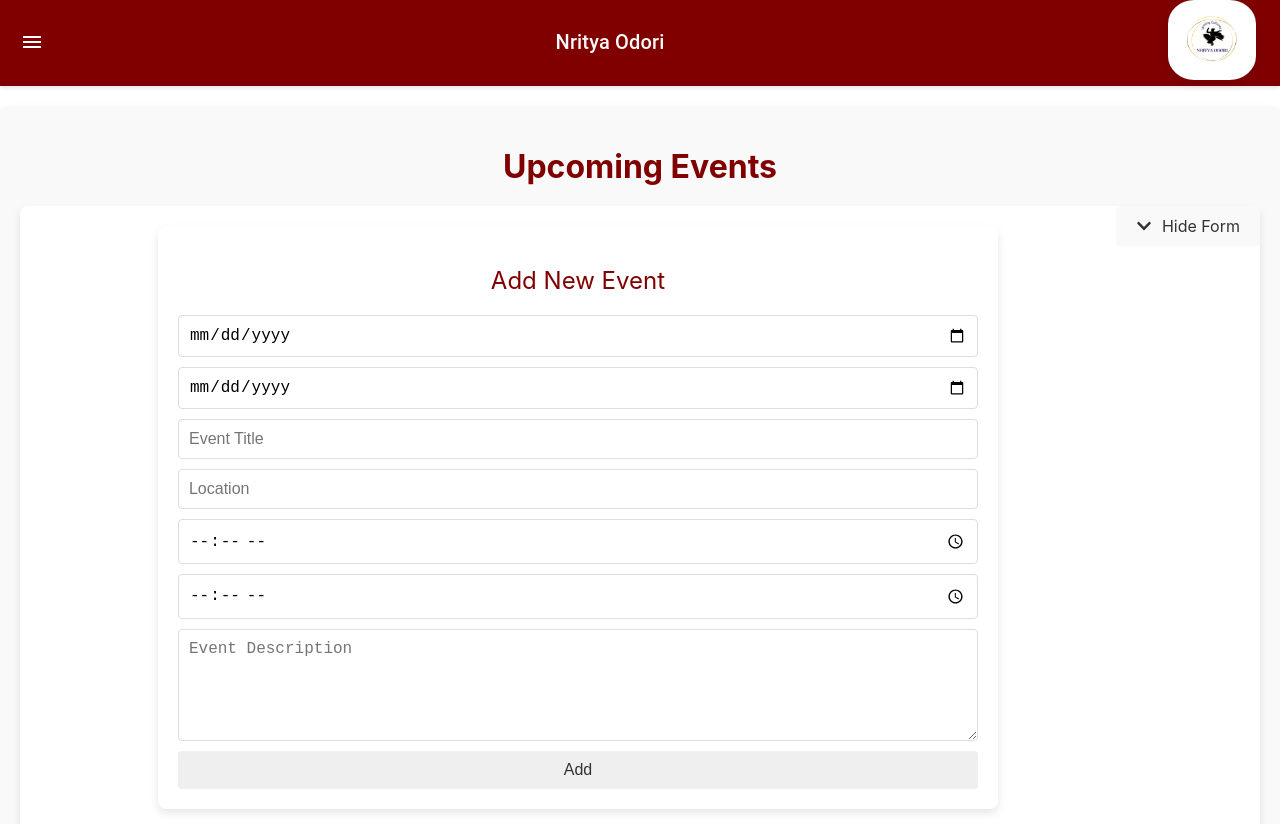
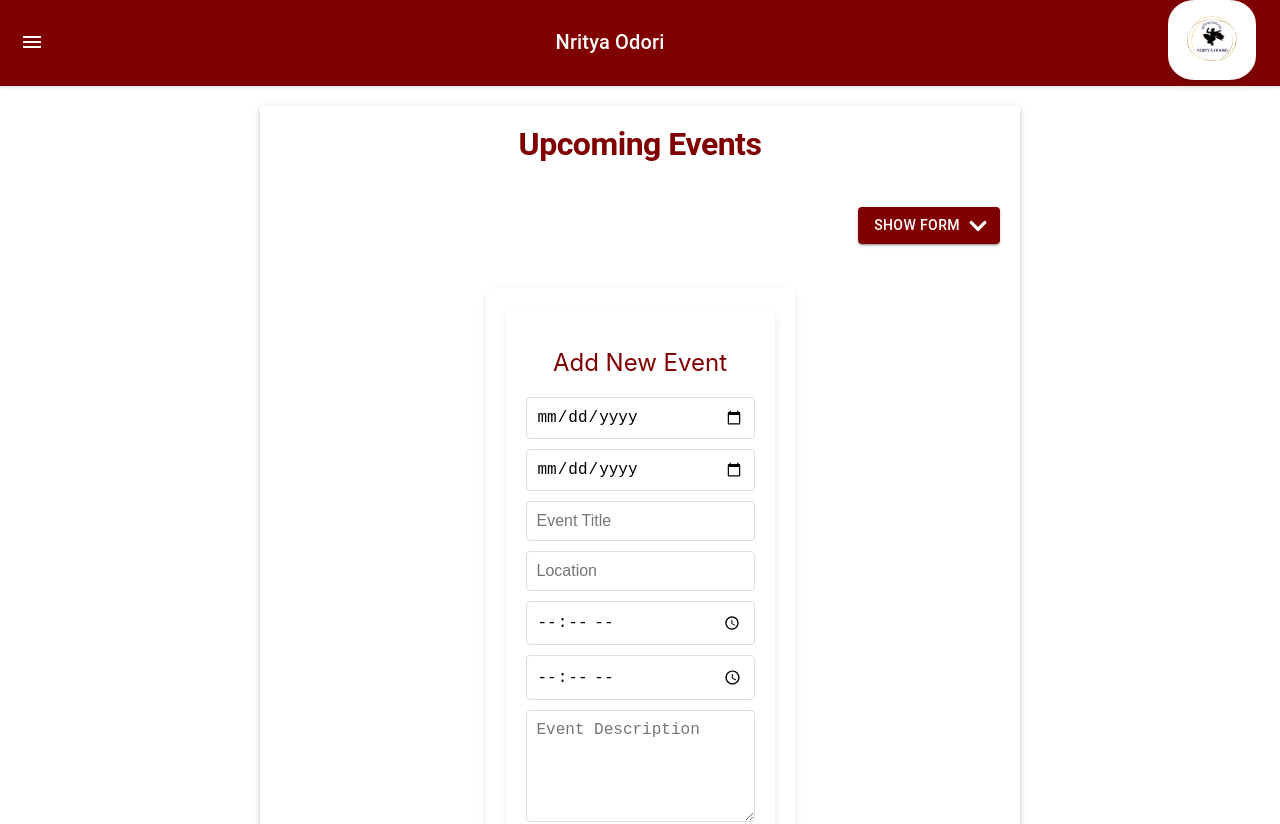
Before and after one commit to Manmohan-menon/codespaces-react-experimental-lab, a React (Vite) app: page /newevents in a window 1280 px wide. Shown: the top 824 px of the page. Built offline with nearby package versions, Linux system fonts and the light colour scheme.

Commit message:
refactored eventform and updated material-ui for contactus and upcoming events screens

```diff
--- a/src/components/ContactUsComponent.jsx
+++ b/src/components/ContactUsComponent.jsx
@@ -1,6 +1,8 @@
 import React, {useEffect} from 'react';
 import '../styles/ContactUs.css';
 import EventFormComponent from './EventFormComponent';
+import Grid2 from '@mui/material/Grid2';
+import { Typography, Paper } from '@mui/material';
 
 const ContactUsComponent = () => {
     useEffect(() => {
@@ -29,7 +31,7 @@ const ContactUsComponent = () => {
         } else {
           window.localStorage.setItem('contactEvents', JSON.stringify([eventData]));
         }
-      };
+    };
 
     const templateConfig = {
         showStartDate: false,
@@ -45,14 +47,23 @@ const ContactUsComponent = () => {
         submitButtonText: 'Send'
     };
     return (
-        <section className="contact-us">
-            <h1>Contact Us</h1>
-            <p>We value your feedback and inquiries. Our team will get back to you as soon as possible.</p>
-            <div className="contact-form-placeholder">
-                <h3>Karya pragati par h!...</h3>
-                <EventFormComponent onFormSubmit={handleSubmit} templateConfig={templateConfig} />
-            </div>
-        </section>
+        <Paper className="contact-us" elevation={3}>
+            <Grid2 container spacing={3} justifyContent="center" alignItems="center" direction="column">
+                <Grid2 item xs={12} className="contact-us-header">
+                    <Typography variant="h1" component="h1" color="primary">
+                        Contact Us
+                    </Typography>
+                </Grid2>
+                <Grid2 item xs={12}>
+                    <Typography variant="body1" component="p">
+                        We value your feedback and inquiries. Our team will get back to you as soon as possible.
+                    </Typography>
+                </Grid2>
+                <Grid2 item xs={12} className="contact-form-placeholder">
+                    <EventFormComponent onFormSubmit={handleSubmit} templateConfig={templateConfig} />
+                </Grid2>
+            </Grid2>
+        </Paper>
     );
 };
 
--- a/src/components/EventFormComponent.jsx
+++ b/src/components/EventFormComponent.jsx
@@ -40,28 +40,50 @@ const EventFormComponent = ({ templateConfig, onFormSubmit }) => {
   };
 
   const renderFields = () => {
+    const inputFields = [
+      { condition: templateConfig.showStartDate, type: "date", name: "startDate", placeholder: "", value: formData.startDate },
+      { condition: templateConfig.showEndDate, type: "date", name: "endDate", placeholder: "", value: formData.endDate },
+      { condition: templateConfig.showTitle, type: "text", name: "title", placeholder: "Event Title", value: formData.title },
+      { condition: templateConfig.showLocation, type: "text", name: "location", placeholder: "Location", value: formData.location },
+      { condition: templateConfig.showStartTime, type: "time", name: "startTime", placeholder: "", value: formData.startTime },
+      { condition: templateConfig.showEndTime, type: "time", name: "endTime", placeholder: "", value: formData.endTime },
+      { condition: templateConfig.showDescription, type: "textarea", name: "description", placeholder: "Event Description", value: formData.description, rows: 5, cols: 5 },
+      { condition: templateConfig.showVideo, type: "text", name: "video", placeholder: "Event Video Link", value: formData.video },
+      { condition: templateConfig.showName, type: "text", name: "name", placeholder: "Enter Your Name", value: formData.name },
+      { condition: templateConfig.showEmail, type: "text", name: "email", placeholder: "Enter Your Email", value: formData.email },
+      { condition: templateConfig.showMessage, type: "textarea", name: "message", placeholder: "Enter Your Message", value: formData.message, rows: 5, cols: 5 }
+    ];
+
     return (
         <>
-            {templateConfig.showStartDate &&(<input type="date" name="startDate" value={formData.startDate} onChange={handleChange} />)}
-            {templateConfig.showEndDate && (
-                <input type="date" name="endDate" value={formData.endDate} onChange={handleChange} />
+            {inputFields.map((field, index) =>
+                field.condition && (
+                    field.type === "textarea" ? (
+                        <textarea
+                            key={index}
+                            name={field.name}
+                            value={field.value}
+                            onChange={handleChange}
+                            rows={field.rows}
+                            cols={field.cols}
+                            placeholder={field.placeholder}
+                        />
+                    ) : (
+                        <input
+                            key={index}
+                            type={field.type}
+                            name={field.name}
+                            value={field.value}
+                            onChange={handleChange}
+                            placeholder={field.placeholder}
+                        />
+                    )
+                )
             )}
-            {templateConfig.showTitle && (<input type="text" name="title" value={formData.title} onChange={handleChange} placeholder="Event Title" />)}
-            {templateConfig.showLocation && (<input type="text" name="location" value={formData.location} onChange={handleChange} placeholder="Location" />)}
-            {templateConfig.showStartTime && (<input type="time" name="startTime" value={formData.startTime} onChange={handleChange} />)}
-            {templateConfig.showEndTime && (<input type="time" name="endTime" value={formData.endTime} onChange={handleChange} />)}
-            {templateConfig.showDescription && (
-                <textarea name="description" value={formData.description} onChange={handleChange} rows={5} cols={5} placeholder="Event Description" />
-            )}
-            {templateConfig.showVideo && (
-                <input type="text" name="video" value={formData.video} onChange={handleChange} placeholder="Event Video Link" />
-            )}
-            {templateConfig.showName && ( <input type="text" name="Name" value={formData.name} onChange={handleChange} placeholder="Enter Your Name" />)}
-            {templateConfig.showEmail && (<input type="text" name="Email" value={formData.email} onChange={handleChange} placeholder="Enter Your Email" />)}
-            {templateConfig.showMessage &&(<textarea name="Message" value={formData.message} onChange={handleChange} rows={5} cols={5} placeholder="Enter Your message query" />)}
         </>
-    );
+    )
   };
+
 
   return (
     <form onSubmit={handleSubmit} className="event-form">
--- a/src/components/NewEventsComponent.jsx
+++ b/src/components/NewEventsComponent.jsx
@@ -2,6 +2,8 @@ import React, {useState, useEffect} from 'react';
 import '../styles/NewEvents.css';
 import EventFormComponent from '../components/EventFormComponent';
 import { FaChevronDown, FaChevronUp } from 'react-icons/fa';
+import Grid2 from '@mui/material/Grid2';
+import { Typography, Paper, Table, TableBody, TableCell, TableContainer, TableHead, TableRow, Button } from '@mui/material';
 
 
 const NewEventsComponent = () => {
@@ -42,28 +44,30 @@ const NewEventsComponent = () => {
 
       const renderTable = () => {
         return (
-          <table className="events-table" style={{ borderCollapse: 'collapse', width: '100%' }}>
-            <thead>
-              <tr>
-                <th>Date</th>
-                <th>Title</th>
-                <th>Time</th>
-                <th>Location</th>
-                <th>Description</th>
-              </tr>
-            </thead>
-            <tbody>
-              {events.map((event, index) => (
-                <tr key={index}>
-                  <td>{`${event.startDate} - ${event.endDate}`}</td>
-                  <td>{event.title}</td>
-                  <td>{`${event.startTime} - ${event.endTime}`}</td>
-                  <td>{event.location}</td>
-                  <td>{event.description}</td>
-                </tr>
-              ))}
-            </tbody>
-          </table>
+          <TableContainer component={Paper}>
+            <Table className='events-table' aria-label='events table'>
+              <TableHead>
+                <TableRow>
+                  <TableCell>Date</TableCell>
+                  <TableCell>Title</TableCell>
+                  <TableCell>Time</TableCell>
+                  <TableCell>Location</TableCell>
+                  <TableCell>Description</TableCell>
+                </TableRow>
+              </TableHead>
+              <TableBody>
+                {events.map((event, index) => (
+                  <TableRow key={index}>
+                    <TableCell>{`${event.startDate} - ${event.endDate}`}</TableCell>
+                    <TableCell>{event.title}</TableCell>
+                    <TableCell>{`${event.startTime} - ${event.endTime}`}</TableCell>
+                    <TableCell>{event.location}</TableCell>
+                    <TableCell>{event.description}</TableCell>
+                  </TableRow>
+                ))}
+              </TableBody>
+            </Table>
+          </TableContainer>
         );
       };
 
@@ -82,18 +86,25 @@ const NewEventsComponent = () => {
         submitButtonText: 'Add'
       };
       return (
-        <div className="new-events">
-            <h1>Upcoming Events</h1>
-            {process.env.NODE_ENV === 'development' && (
-                <div className="form-btn" onClick={toggleForm}>
-                    {isOpen ? <FaChevronUp className="toggle-icon" /> : <FaChevronDown className="toggle-icon" />}
-                    <span className="toggle-text">{isOpen ? 'Show Form' : 'Hide Form'}</span>
-                </div>
-            )}
-            <div className="event-card">
+        <Paper className="new-events" elevation={3}>
+          <Grid2 container spacing={3} justifyContent="center" alignItems="center" direction="column">
+              <Grid2 item xs={12} className="new-events-header">
+                  <Typography variant="h1" component="h1" color="primary">
+                     Upcoming Events
+                  </Typography>
+              </Grid2>
+              {process.env.NODE_ENV === 'development' && (
+                <Grid2 item xs={12} className="form-btn">
+                  <Button onClick={toggleForm} variant="contained" color="primary" endIcon={isOpen ? <FaChevronUp /> : <FaChevronDown />}>
+                    {isOpen ? 'Hide Form' : 'Show Form'}
+                  </Button>
+                </Grid2>
+              )}
+              <Grid2 item xs={12} className="event-card">
                 {showForm ? <EventFormComponent templateConfig={templateConfig} onFormSubmit={handleFormSubmit} /> : renderTable()}
-            </div>
-        </div>
+              </Grid2>
+          </Grid2>
+       </Paper>
     );
 };
 
--- a/src/styles/AboutUs.css
+++ b/src/styles/AboutUs.css
@@ -65,9 +65,6 @@
 
 .about-us-header {
     text-align: center;
-    /* display: flex;
-    justify-content: center;
-    align-items: center; */
 }
 
 .about-us h1 {
--- a/src/styles/CollaborateEvents.css
+++ b/src/styles/CollaborateEvents.css
@@ -14,7 +14,7 @@
     margin-bottom: 20px;
   }
 
-  .form-btn {
+  .collaborate-events .form-btn {
     cursor: pointer;
     margin-bottom: 20px;
     display: flex;
@@ -32,17 +32,17 @@
     z-index: 1; /* Ensure the button appears above the dropdown */
   }
 
-  .form-btn:hover {
+  .collaborate-events .form-btn:hover {
     background: linear-gradient(to bottom, #950000, #800000);
     color: #ffffff; /* White text on hover for contrast */
   }
 
-  .toggle-icon {
+  .collaborate-events .toggle-icon {
     margin-right: 10px;
     transition: transform 0.3s ease;
   }
 
-  .toggle-text {
+  .collaborate-events .toggle-text {
     font-size: 16px;
   }
 
--- a/src/styles/ContactUs.css
+++ b/src/styles/ContactUs.css
@@ -5,28 +5,22 @@
     box-shadow: 0 4px 8px rgba(0, 0, 0, 0.1);
     margin: auto;
     margin-bottom: 30px;
-    max-width: 800px;
+    width: 100%;
+}
+
+.contact-us-header {
     text-align: center;
 }
 
 .contact-us h1 {
-    color: #800000;
     font-weight: bold;
-}
-
-.contact-us p {
-    color: #333;
-    font-size: 16px;
-    margin: 20px 0;
+    font-size: 2rem;
 }
 
 .contact-form-placeholder {
     margin-top: 20px;
 }
 
-.contact-form-placeholder h3 {
-    color: #800000;
-}
 
 /* Responsive Styles */
 @media (max-width: 768px) {
@@ -38,8 +32,4 @@
     .contact-us h1 {
         font-size: 20px;
     }
-
-    .contact-us p, .contact-form-placeholder h3 {
-        font-size: 14px;
-    }
 }
--- a/src/styles/NewEvents.css
+++ b/src/styles/NewEvents.css
@@ -4,46 +4,26 @@
   border-radius: 8px;
   box-shadow: 0 4px 8px rgba(0, 0, 0, 0.1);
   margin: 20px auto;
-  width: 100%;
-  /* max-width: 800px; */
+  width: 45rem;
 }
+
+.new-events-header {
+  text-align: center;
+}
+
+.new-events .form-btn {
+  display: flex;
+  justify-content: flex-end;
+  margin-bottom: 20px;
+  margin-left: auto;
+}
+
 .new-events h1 {
-  color: #800000;
-  text-align: center;
+  /* color: #800000;
+  text-align: center; */
   font-weight: bold;
   margin-bottom: 20px;
-}
-
-.form-btn {
-  cursor: pointer;
-  margin-bottom: 20px;
-  display: flex;
-  align-items: center;
-  justify-content: center;
-  padding: 10px 20px;
-  border: none;
-  border-radius: 4px;
-  background-color: #f9f9f9; /* Add a background color for visibility */
-  color: #333; /* Dark grey text for readability */
-  transition: background-color 0.3s, color 0.3s;
-  position: relative;
-  float: right; /* Align the button to the right */
-  display: inline-flex; /* Use inline-flex to ensure the button's width fits its content */
-  z-index: 1; /* Ensure the button appears above the dropdown */
-}
-
-.form-btn:hover {
-  background: linear-gradient(to bottom, #950000, #800000);
-  color: #ffffff; /* White text on hover for contrast */
-}
-
-.toggle-icon {
-  margin-right: 10px;
-  transition: transform 0.3s ease;
-}
-
-.toggle-text {
-  font-size: 16px;
+  font-size: 2rem;
 }
 
 .event-card {
@@ -64,7 +44,6 @@
 }
 
 .events-table th, .events-table td {
-  border: 1px solid #ddd;
   padding: 8px;
   text-align: left;
 }
```
Also changed, not shown: src/components/AboutUsComponent.jsx (+0 -31 lines), 1 other file (tests, documents, lock files or other folders).
